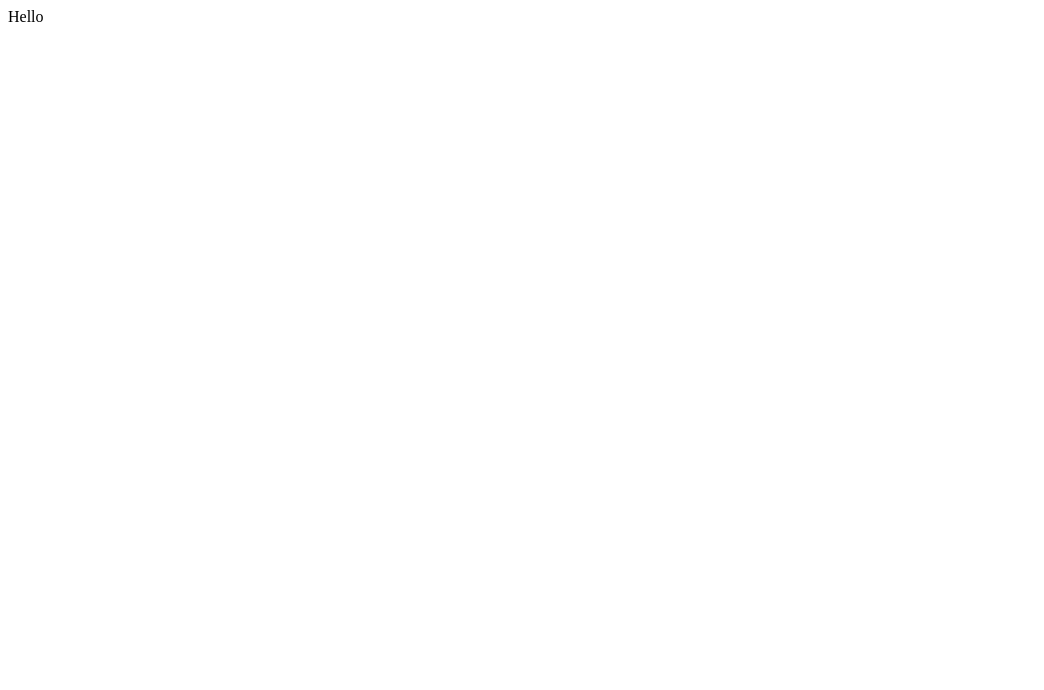
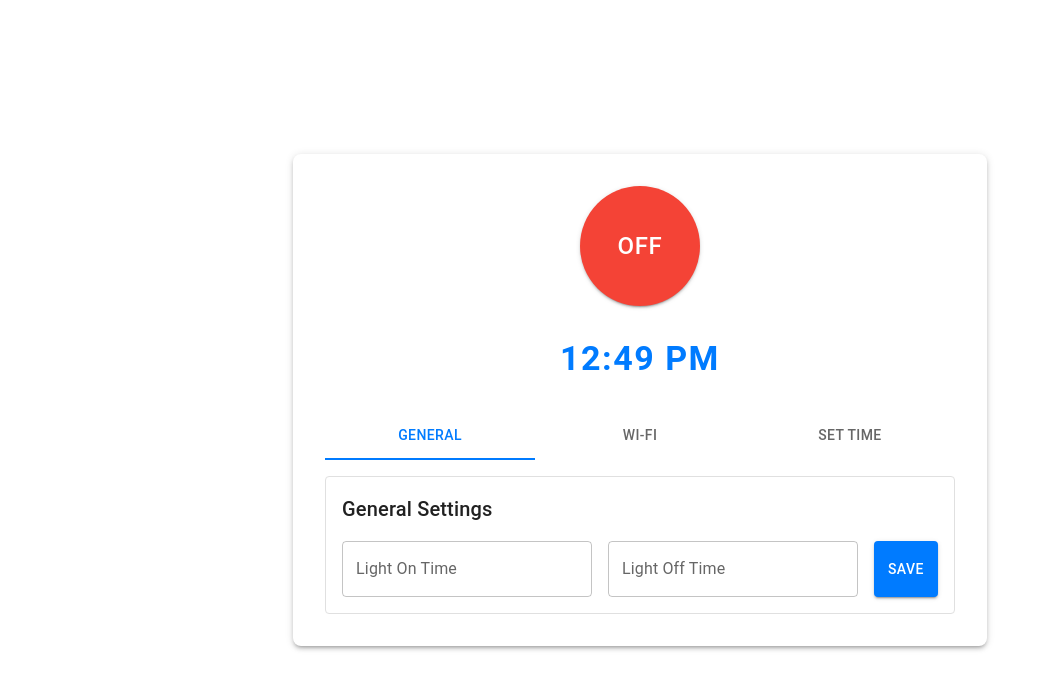
Before and after one commit to LightWave-HQ/Frontend, a React (Vite) app: page / in a window 1280 px wide. Shown: the top 690 px of the page, without its empty margins (0-1044 px from the left). Built offline with nearby package versions, Linux system fonts and the light colour scheme.

Commit message:
Added: Basic GUI Components

```diff
--- a/package.json
+++ b/package.json
@@ -12,6 +12,7 @@
   "dependencies": {
     "@emotion/react": "^11.13.5",
     "@emotion/styled": "^11.13.5",
+    "@mui/icons-material": "^6.1.9",
     "@mui/material": "^6.1.9",
     "react": "^18.3.1",
     "react-dom": "^18.3.1"
--- a/src/App.jsx
+++ b/src/App.jsx
@@ -1,8 +1,275 @@
-import { useState } from "react";
-import { Box } from "@mui/material";
+import React, { useState, useEffect } from "react";
+import {
+  Box,
+  Button,
+  Tab,
+  Tabs,
+  TextField,
+  Paper,
+  Typography,
+  createTheme,
+  ThemeProvider,
+  CssBaseline,
+  CircularProgress,
+} from "@mui/material";
+import { useMediaQuery } from "@mui/material";
+import theme from "./Theme";
 
-function App() {
-  return <Box>Hello</Box>;
-}
+const App = () => {
+  const [isOn, setIsOn] = useState(false);
+  const [currentTime, setCurrentTime] = useState("");
+  const [tabValue, setTabValue] = useState(0);
+  const [loading, setLoading] = useState(true);
+
+  const isSmallScreen = useMediaQuery((theme) => theme.breakpoints.down("sm"));
+
+  // Simulate loading
+  useEffect(() => {
+    setTimeout(() => setLoading(false), 2000); // Simulate a 2-second loading
+  }, []);
+
+  // Toggle button handler
+  const handleToggle = () => {
+    setIsOn(!isOn);
+  };
+
+  // Tab change handler
+  const handleTabChange = (event, newValue) => {
+    setTabValue(newValue);
+  };
+
+  // Clock updater
+  useEffect(() => {
+    const interval = setInterval(() => {
+      const now = new Date();
+      const hours = now.getHours() % 12 || 12;
+      const minutes = now.getMinutes().toString().padStart(2, "0");
+      const ampm = now.getHours() >= 12 ? "PM" : "AM";
+      setCurrentTime(`${hours}:${minutes} ${ampm}`);
+    }, 1000);
+
+    return () => clearInterval(interval); // Cleanup
+  }, []);
+
+  // Form handlers
+  const handleWiFiSubmit = (event) => {
+    event.preventDefault();
+    const ssid = event.target.ssid.value;
+    const password = event.target.password.value;
+
+    alert(`Wi-Fi Configuration: SSID=${ssid}, Password=${password}`);
+  };
+
+  const handleGeneralSubmit = (event) => {
+    event.preventDefault();
+    const onTime = event.target.onTime.value;
+    const offTime = event.target.offTime.value;
+
+    alert(`General Settings: OnTime=${onTime}, OffTime=${offTime}`);
+  };
+
+  const handleSetTimeSubmit = (event) => {
+    event.preventDefault();
+    const currentTime = event.target.currentTime.value;
+
+    alert(`Set Time: ${currentTime}`);
+  };
+
+  // Show loading spinner
+  if (loading) {
+    return (
+      <Box
+        sx={{
+          display: "flex",
+          justifyContent: "center",
+          alignItems: "center",
+          height: "100vh",
+        }}
+      >
+        <CircularProgress />
+      </Box>
+    );
+  }
+
+  return (
+    <ThemeProvider theme={theme}>
+      <CssBaseline />
+      <Box
+        sx={{
+          minHeight: "100vh",
+          display: "flex",
+          flexDirection: "column",
+          alignItems: "center",
+          justifyContent: "center",
+          gap: 4,
+          padding: 2,
+        }}
+      >
+        {/* Toggle Button */}
+        <Paper
+          elevation={3}
+          sx={{
+            display: "flex",
+            flexDirection: "column",
+            alignItems: "center",
+            padding: 4,
+            borderRadius: 2,
+            minWidth: 400,
+          }}
+        >
+          <Button
+            variant="contained"
+            onClick={handleToggle}
+            sx={{
+              width: 120,
+              height: 120,
+              borderRadius: "50%",
+              backgroundColor: isOn ? "success.main" : "error.main",
+              fontSize: "1.5rem",
+              color: "white",
+            }}
+          >
+            {isOn ? "ON" : "OFF"}
+          </Button>
+
+          {/* Digital Clock */}
+          <Typography
+            variant="h4"
+            sx={{
+              marginTop: 4,
+              fontWeight: "bold",
+              textAlign: "center",
+              color: "primary.main",
+              letterSpacing: 1.5,
+            }}
+          >
+            {currentTime}
+          </Typography>
+
+          {/* Tabs */}
+          <Box sx={{ width: "100%", marginTop: 4 }}>
+            <Tabs
+              value={tabValue}
+              onChange={handleTabChange}
+              variant="fullWidth"
+              indicatorColor="primary"
+              textColor="primary"
+              aria-label="Settings Tabs"
+            >
+              <Tab label="General" id="tab-0" aria-controls="tabpanel-0" />
+              <Tab label="Wi-Fi" id="tab-1" aria-controls="tabpanel-1" />
+              <Tab label="Set Time" id="tab-2" aria-controls="tabpanel-2" />
+            </Tabs>
+            {tabValue === 0 && (
+              <TabPanel>
+                <Typography variant="h6">General Settings</Typography>
+                <Box
+                  component="form"
+                  onSubmit={handleGeneralSubmit}
+                  sx={{
+                    display: "flex",
+                    flexDirection: isSmallScreen ? "column" : "row",
+                    gap: 2,
+                    marginTop: 2,
+                  }}
+                >
+                  <TextField
+                    name="onTime"
+                    label="Light On Time"
+                    variant="outlined"
+                    fullWidth
+                  />
+                  <TextField
+                    name="offTime"
+                    label="Light Off Time"
+                    variant="outlined"
+                    fullWidth
+                  />
+                  <Button type="submit" variant="contained">
+                    Save
+                  </Button>
+                </Box>
+              </TabPanel>
+            )}
+            {tabValue === 1 && (
+              <TabPanel>
+                <Typography variant="h6">Wi-Fi Configuration</Typography>
+                <Box
+                  component="form"
+                  onSubmit={handleWiFiSubmit}
+                  sx={{
+                    display: "flex",
+                    flexDirection: "column",
+                    gap: 2,
+                    marginTop: 2,
+                  }}
+                >
+                  <TextField
+                    name="ssid"
+                    label="SSID"
+                    variant="outlined"
+                    fullWidth
+                  />
+                  <TextField
+                    name="password"
+                    label="Password"
+                    type="password"
+                    variant="outlined"
+                    fullWidth
+                  />
+                  <Button type="submit" variant="contained">
+                    Connect
+                  </Button>
+                </Box>
+              </TabPanel>
+            )}
+            {tabValue === 2 && (
+              <TabPanel>
+                <Typography variant="h6">Set Current Time</Typography>
+                <Box
+                  component="form"
+                  onSubmit={handleSetTimeSubmit}
+                  sx={{
+                    marginTop: 2,
+                  }}
+                >
+                  <TextField
+                    name="currentTime"
+                    label="Current Time"
+                    variant="outlined"
+                    fullWidth
+                  />
+                  <Button
+                    type="submit"
+                    variant="contained"
+                    sx={{ marginTop: 2 }}
+                  >
+                    Set Time
+                  </Button>
+                </Box>
+              </TabPanel>
+            )}
+          </Box>
+        </Paper>
+      </Box>
+    </ThemeProvider>
+  );
+};
+
+// TabPanel Component for Cleaner Tab Rendering
+const TabPanel = ({ children }) => {
+  return (
+    <Box
+      sx={{
+        padding: 2,
+        border: "1px solid #e0e0e0",
+        borderRadius: 1,
+        marginTop: 2,
+      }}
+    >
+      {children}
+    </Box>
+  );
+};
 
 export default App;
--- /dev/null
+++ b/src/Theme.jsx
@@ -0,0 +1,17 @@
+import { createTheme } from "@mui/material";
+
+const theme = createTheme({
+  palette: {
+    primary: {
+      main: "#007bff",
+    },
+    success: {
+      main: "#4caf50",
+    },
+    error: {
+      main: "#f44336",
+    },
+  },
+});
+
+export default theme;
--- a/src/main.jsx
+++ b/src/main.jsx
@@ -1,9 +1,14 @@
-import { StrictMode } from 'react'
-import { createRoot } from 'react-dom/client'
-import App from './App.jsx'
+import { StrictMode } from "react";
+import { createRoot } from "react-dom/client";
+import { CssBaseline, ThemeProvider } from "@mui/material";
+import theme from "./Theme.jsx";
+import App from "./App.jsx";
 
-createRoot(document.getElementById('root')).render(
+createRoot(document.getElementById("root")).render(
   <StrictMode>
-    <App />
-  </StrictMode>,
-)
+    <ThemeProvider theme={theme}>
+      <CssBaseline />
+      <App />
+    </ThemeProvider>
+  </StrictMode>
+);
```
Also changed, not shown: 1 other file (tests, documents, lock files or other folders).
